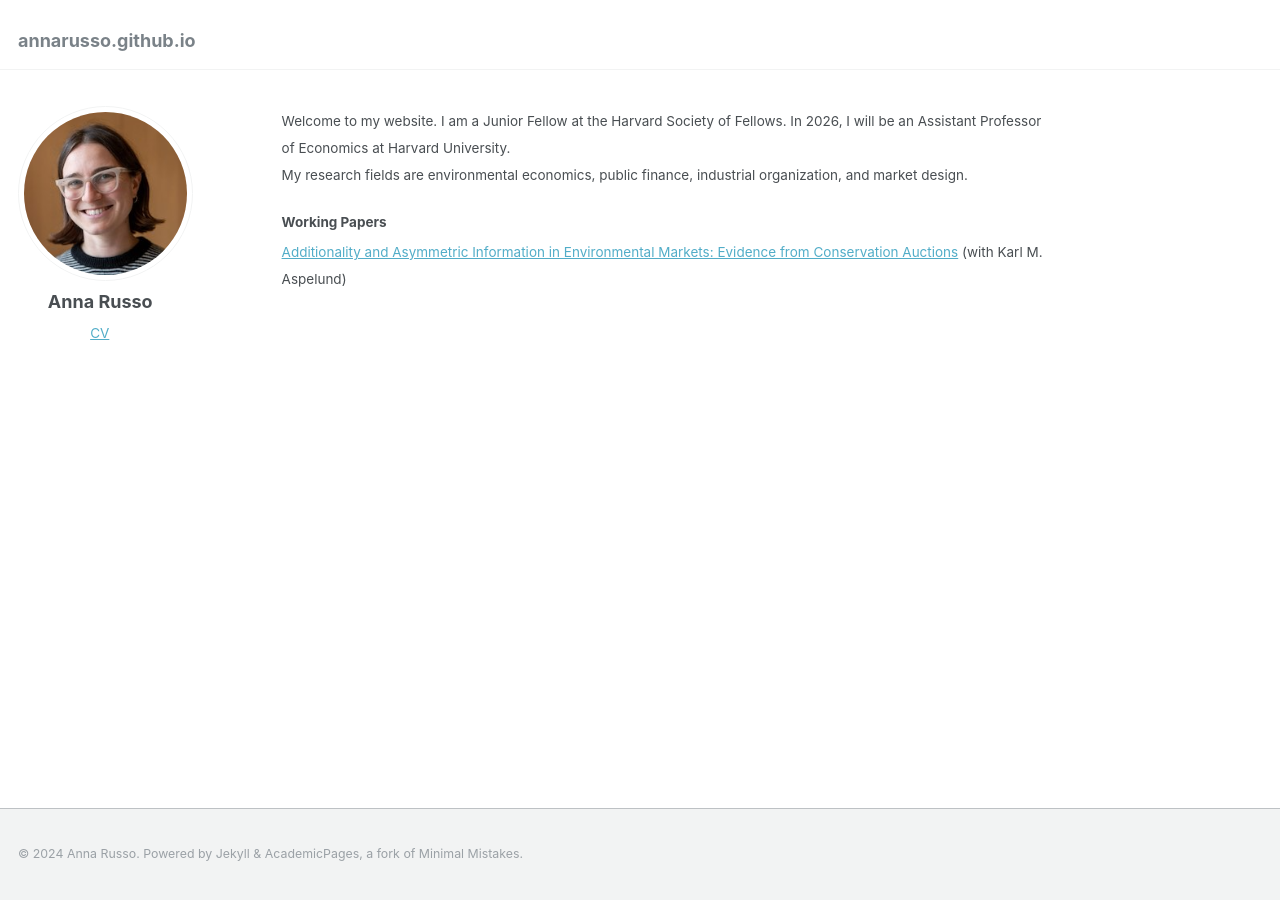
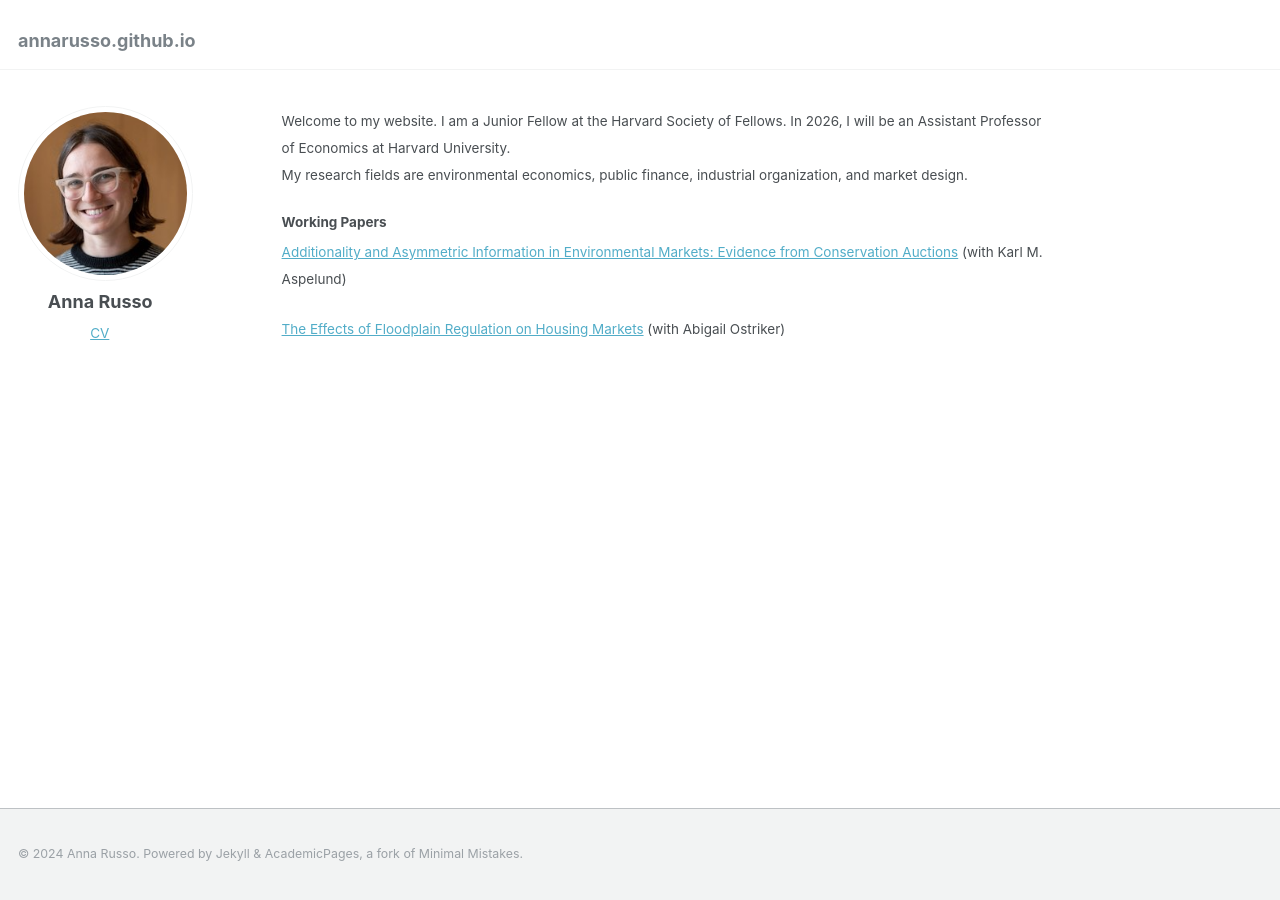
Before and after one commit to annarusso/annarusso.github.io, a Jekyll site: the page built from _pages/about.md, in a window 1280 px wide. Built offline with Jekyll 4.4.1, drawn with Linux system fonts in a browser that asks for light colours.

Commit message:
Update about.md

```diff
--- a/_pages/about.md
+++ b/_pages/about.md
@@ -12,3 +12,5 @@ My research fields are environmental economics, public finance, industrial organ
 
 #### Working Papers
 <small> [Additionality and Asymmetric Information in Environmental Markets: Evidence from Conservation Auctions](https://annarusso.github.io/papers/aspelund_russo_crp.pdf) (with Karl M. Aspelund)
+
+<small> [The Effects of Floodplain Regulation on Housing Markets]([https://annarusso.github.io/papers/aspelund_russo_crp.pdf](https://ostriker.github.io/papers/Ostriker-Russo_floodplain-regulations.pdf)) (with Abigail Ostriker)
```
